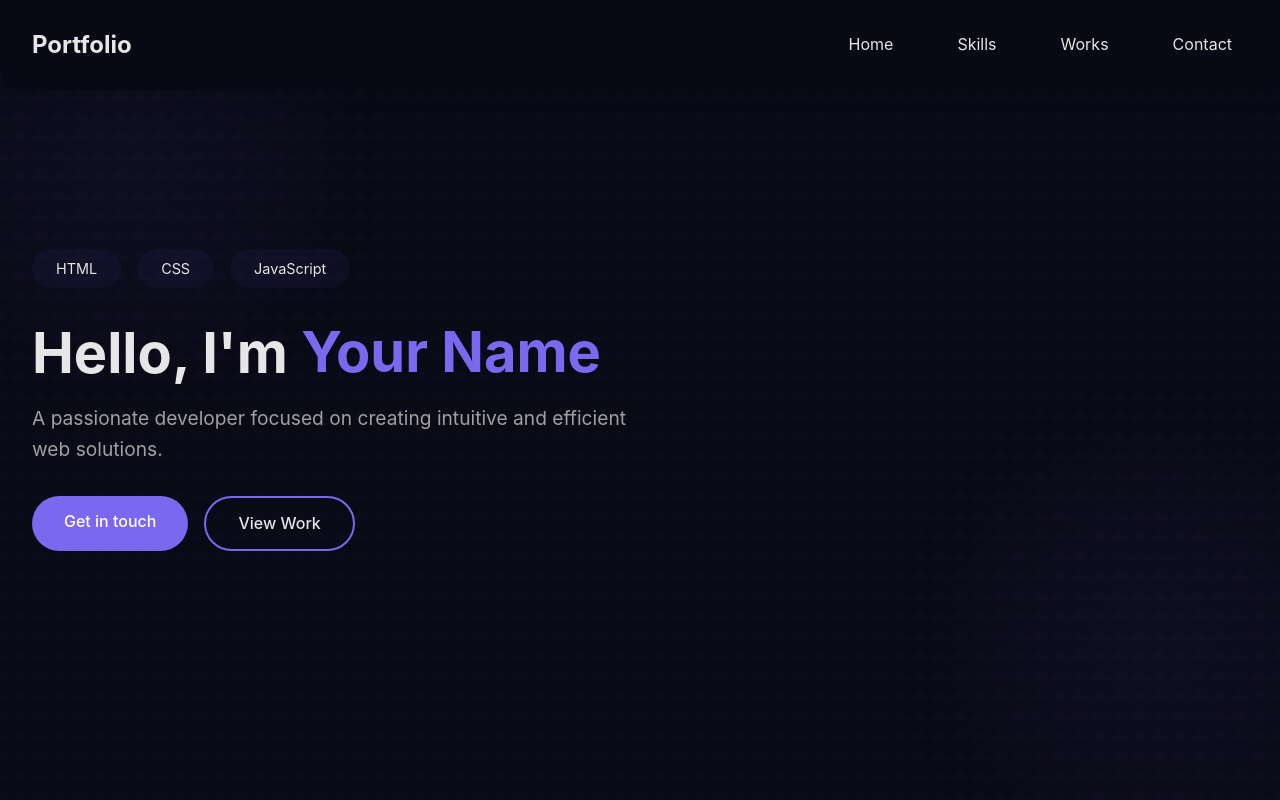
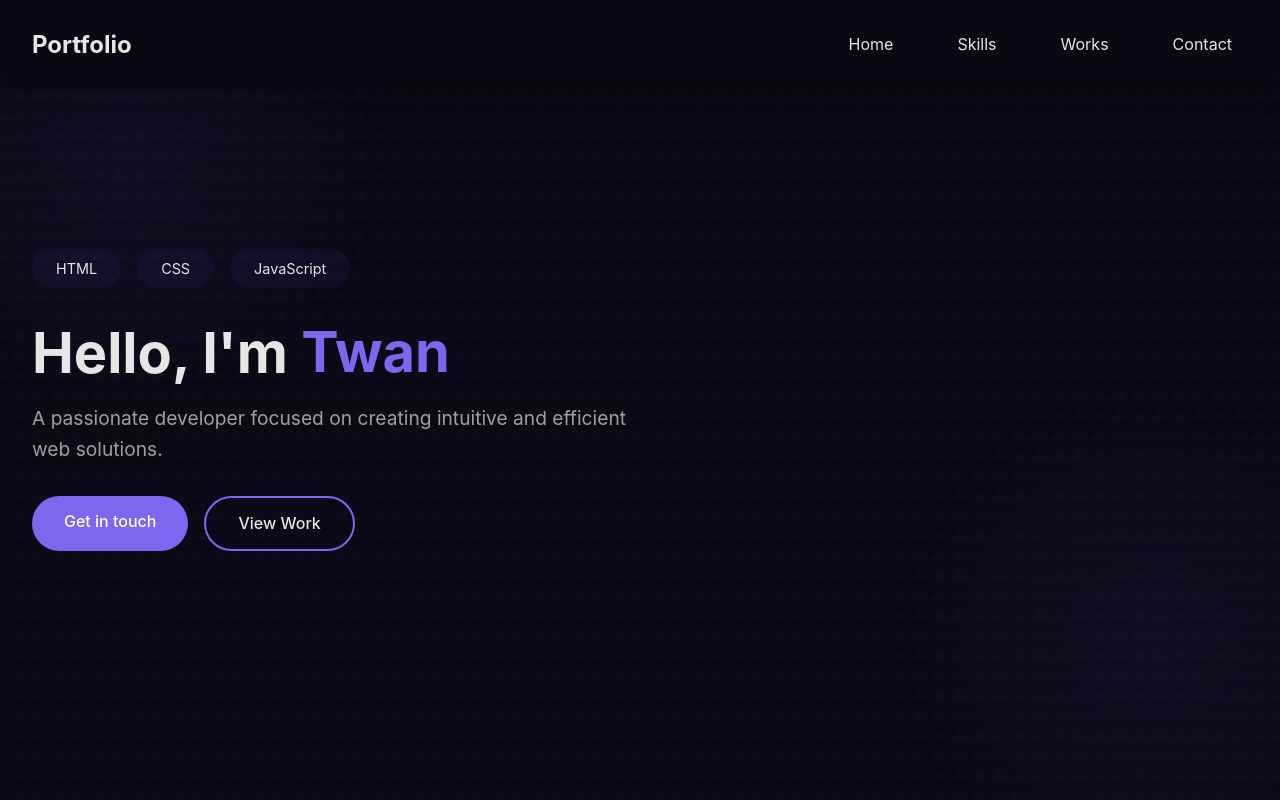
Before and after one commit to pongsaphakmw/Pongsaphakmw.github.io, a plain HTML site: page index.html in a window 1280 px wide. Shown: the top 800 px of the page. Drawn offline with Linux system fonts and the light colour scheme.

Commit message:
Rename author

```diff
--- a/index.html
+++ b/index.html
@@ -36,7 +36,7 @@
                     <span class="tech-tag">CSS</span>
                     <span class="tech-tag">JavaScript</span>
                 </div>
-                <h1>Hello, I'm <span>Your Name</span></h1>
+                <h1>Hello, I'm <span>Twan</span></h1>
                 <p>A passionate developer focused on creating intuitive and efficient web solutions.</p>
                 <div class="cta-buttons">
                     <a href="#contact" class="btn btn-primary">Get in touch</a>
```
